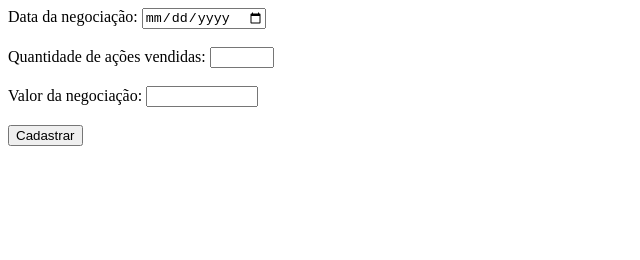
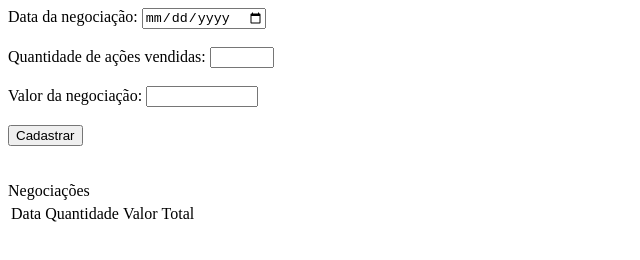
Before and after one commit to ThiagoThe/M1S04_Senai, a plain HTML site: page app/index.html in a window 1280 px wide. Shown: the whole page, without its empty margins (0-640 px from the left). Drawn offline with Linux system fonts and the light colour scheme.

Commit message:
adicionado tabela no index

```diff
--- a/app/index.html
+++ b/app/index.html
@@ -22,6 +22,20 @@
       ><br /><br />
       <button type="submit">Cadastrar</button>
     </form>
+    <br /><br />
+    <table>
+      <thead>
+        <tr>
+          Negociações
+        </tr>
+      </thead>
+      <tbody>
+        <td>Data</td>
+        <td>Quantidade</td>
+        <td>Valor</td>
+        <td>Total</td>
+      </tbody>
+    </table>
     <script type="models" src="./js/main/app.js"></script>
   </body>
 </html>
```
